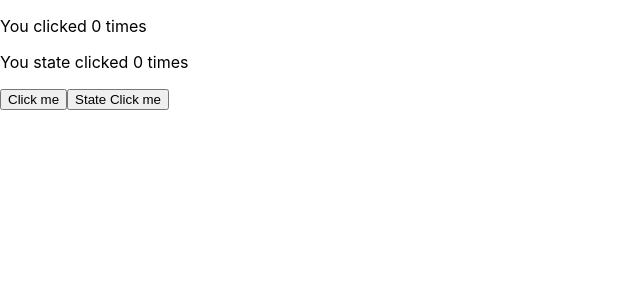
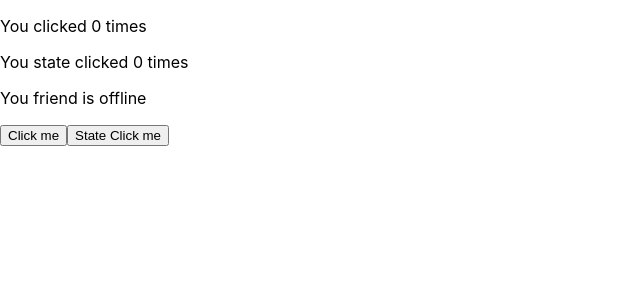
Before and after one commit to lky1001/react_hook_example, a React (Create React App) app: page / in a window 1280 px wide. Shown: the top 300 px of the page, without its empty margins (0-640 px from the left). Built offline with nearby package versions, Linux system fonts and the light colour scheme.

Commit message:
custom hook

```diff
--- a/src/App.js
+++ b/src/App.js
@@ -1,20 +1,38 @@
-import React, { useState, useEffect } from 'react'
+import React, { useState, useEffect } from "react"
+
+function useFriendStatus(friendId) {
+  const [isOnline, setIsOnline] = useState(null)
+
+  function handleStatusChange(status) {
+    setIsOnline(status.isOnline)
+  }
+
+  useEffect(() => () => {
+    console.log("useEffect")
+    handleStatusChange(true)
+  })
+
+  return isOnline
+}
 
 function Example() {
   // Declare a new state variable, which we'll call "count"
   const [count, setCount] = useState(0)
   const [state, setState] = useState(0)
 
+  const isOnline = useFriendStatus(1)
+
   useEffect(() => {
     // Update the document title using the browser API
     document.title = `You clicked ${count} times`
-    console.log('count changed')
+    console.log("count changed")
   }, [count])
 
   return (
     <div>
       <p>You clicked {count} times</p>
       <p>You state clicked {state} times</p>
+      <p>You friend is {isOnline ? "online" : "offline"}</p>
       <button onClick={() => setCount(count + 1)}>Click me</button>
       <button onClick={() => setState(state + 1)}>State Click me</button>
     </div>
```
